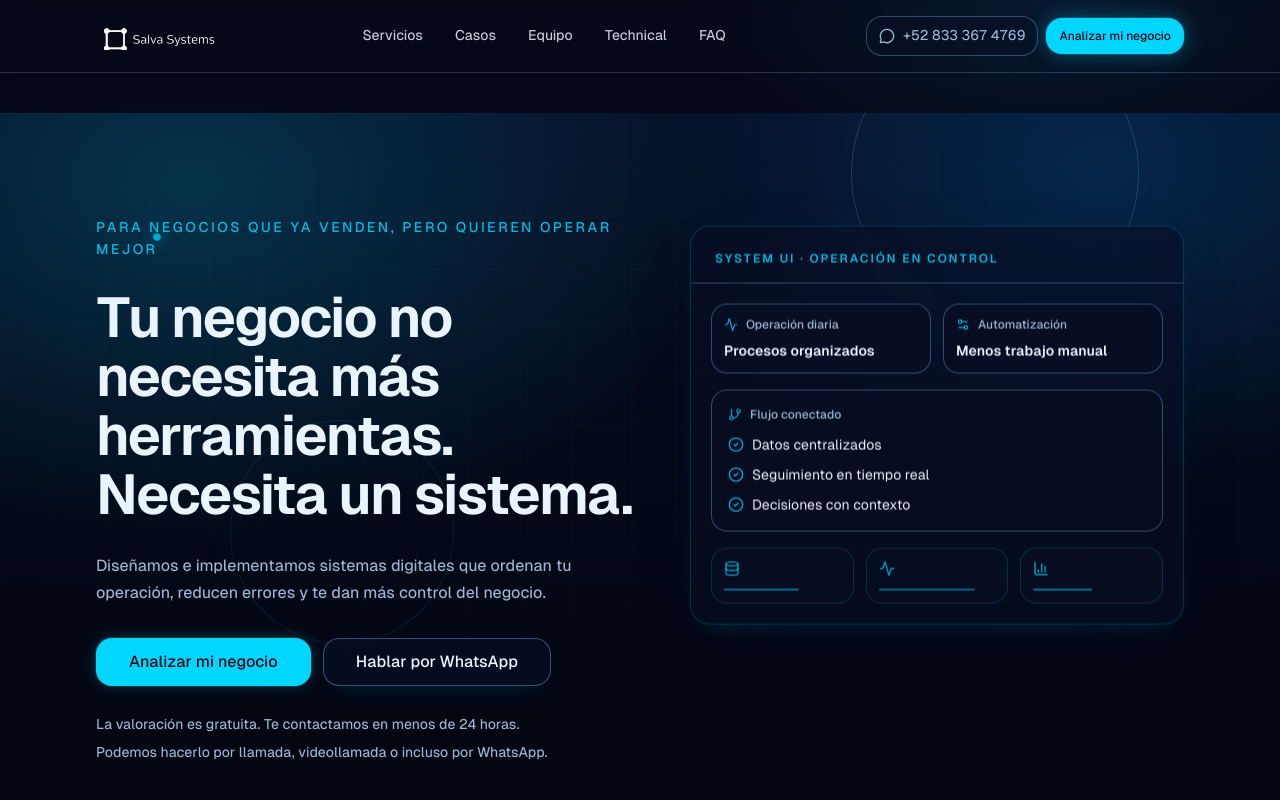
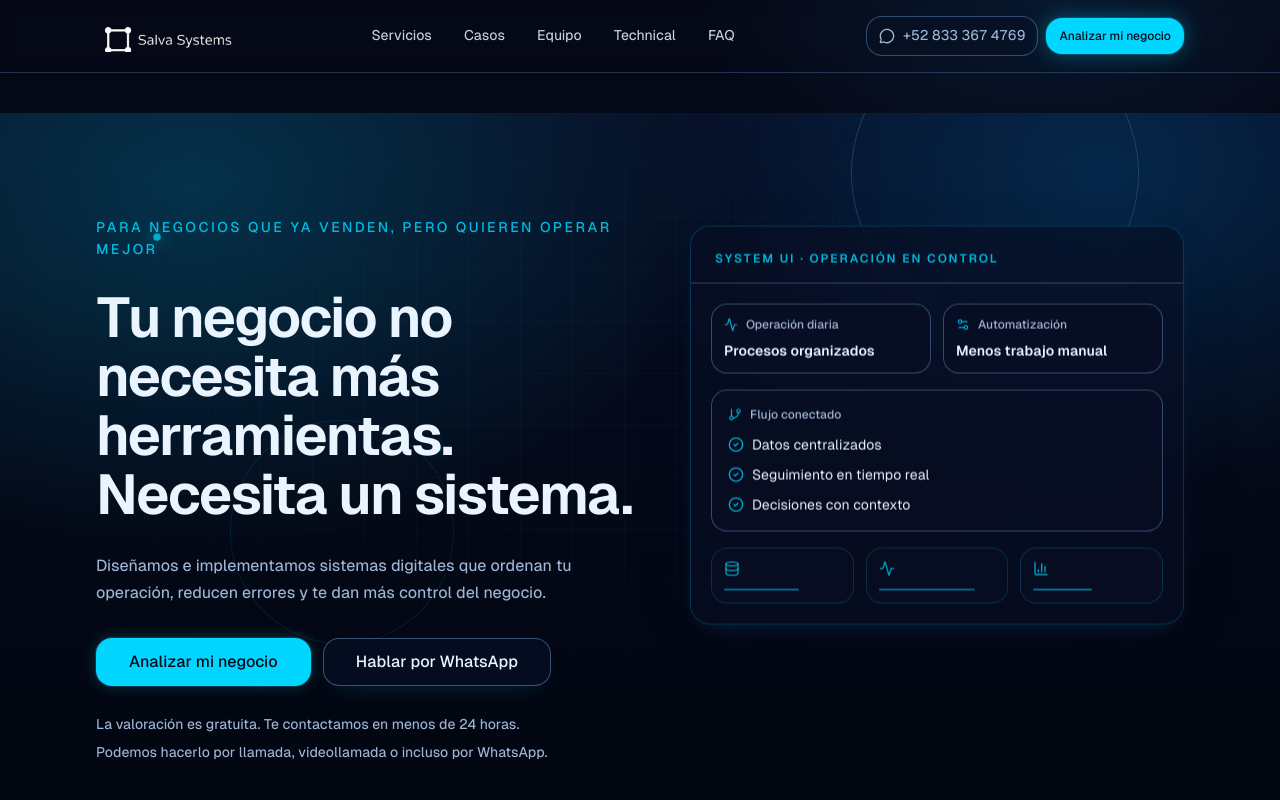
Before and after one commit to salva-systems/salva-systems-web, a Next.js app: page / in a window 1280 px wide. Shown: the top 800 px of the page. Built offline with nearby package versions, Linux system fonts and the light colour scheme.

Commit message:
Slightly increase navbar logo size

```diff
--- a/components/layout/site-header.tsx
+++ b/components/layout/site-header.tsx
@@ -15,8 +15,8 @@ const WHATSAPP_URL =
   "https://wa.me/528333674769?text=Hola,%20quiero%20analizar%20mi%20negocio%20con%20Salva%20Systems";
 const LOGO_SRC = "/brand/logo-horizontal-white.png";
 // Keep this compact desktop lockup ratio for a precise/premium header presence.
-const LOGO_WIDTH = 138;
-const LOGO_HEIGHT = 28;
+const LOGO_WIDTH = 150;
+const LOGO_HEIGHT = 31;
 const WHATSAPP_PHONE_DISPLAY = "+52 833 367 4769";
 // Scroll distance (px) before increasing header opacity/clarity.
 const SCROLL_OPACITY_THRESHOLD = 14;
@@ -105,11 +105,11 @@ export function SiteHeader() {
             width={LOGO_WIDTH}
             height={LOGO_HEIGHT}
             priority
-            className="h-6 w-auto sm:h-7"
+            className="h-7 w-auto sm:h-8"
           />
         </Link>
 
-        <nav className="hidden items-center gap-6 lg:flex" aria-label="Navegación principal">
+        <nav className="hidden items-center gap-6 lg:flex" aria-label="NavegaciÃƒÆ’Ã†â€™Ãƒâ€ Ã¢â‚¬â„¢ÃƒÆ’Ã¢â‚¬Â ÃƒÂ¢Ã¢â€šÂ¬Ã¢â€žÂ¢ÃƒÆ’Ã†â€™ÃƒÂ¢Ã¢â€šÂ¬Ã…Â¡ÃƒÆ’Ã¢â‚¬Å¡Ãƒâ€šÃ‚Â³n principal">
           {MARKETING_NAV_ITEMS.map((item) => (
             <NavItem key={item.href} href={item.href} label={item.label} />
           ))}
@@ -125,7 +125,7 @@ export function SiteHeader() {
         <button
           type="button"
           className="inline-flex h-10 w-10 items-center justify-center rounded-lg border border-border/45 bg-surface/70 text-muted-foreground transition-colors duration-300 hover:border-primary/45 hover:text-primary-strong md:hidden"
-          aria-label={isOpen ? "Cerrar menú" : "Abrir menú"}
+          aria-label={isOpen ? "Cerrar menÃƒÆ’Ã†â€™Ãƒâ€ Ã¢â‚¬â„¢ÃƒÆ’Ã¢â‚¬Â ÃƒÂ¢Ã¢â€šÂ¬Ã¢â€žÂ¢ÃƒÆ’Ã†â€™ÃƒÂ¢Ã¢â€šÂ¬Ã…Â¡ÃƒÆ’Ã¢â‚¬Å¡Ãƒâ€šÃ‚Âº" : "Abrir menÃƒÆ’Ã†â€™Ãƒâ€ Ã¢â‚¬â„¢ÃƒÆ’Ã¢â‚¬Â ÃƒÂ¢Ã¢â€šÂ¬Ã¢â€žÂ¢ÃƒÆ’Ã†â€™ÃƒÂ¢Ã¢â€šÂ¬Ã…Â¡ÃƒÆ’Ã¢â‚¬Å¡Ãƒâ€šÃ‚Âº"}
           aria-haspopup="true"
           aria-expanded={isOpen}
           aria-controls="mobile-navigation"
@@ -139,7 +139,7 @@ export function SiteHeader() {
             <motion.div
               id="mobile-navigation"
               role="navigation"
-              aria-label="Navegación móvil"
+              aria-label="NavegaciÃƒÆ’Ã†â€™Ãƒâ€ Ã¢â‚¬â„¢ÃƒÆ’Ã¢â‚¬Â ÃƒÂ¢Ã¢â€šÂ¬Ã¢â€žÂ¢ÃƒÆ’Ã†â€™ÃƒÂ¢Ã¢â€šÂ¬Ã…Â¡ÃƒÆ’Ã¢â‚¬Å¡Ãƒâ€šÃ‚Â³n mÃƒÆ’Ã†â€™Ãƒâ€ Ã¢â‚¬â„¢ÃƒÆ’Ã¢â‚¬Â ÃƒÂ¢Ã¢â€šÂ¬Ã¢â€žÂ¢ÃƒÆ’Ã†â€™ÃƒÂ¢Ã¢â€šÂ¬Ã…Â¡ÃƒÆ’Ã¢â‚¬Å¡Ãƒâ€šÃ‚Â³vil"
               className="glass-card absolute inset-x-6 top-[4.5rem] rounded-xl p-4 md:hidden"
               initial={{ opacity: 0, x: MOBILE_MENU_OFFSET_X, y: MOBILE_MENU_OFFSET_Y }}
               animate={{ opacity: 1, x: 0, y: 0 }}
```
